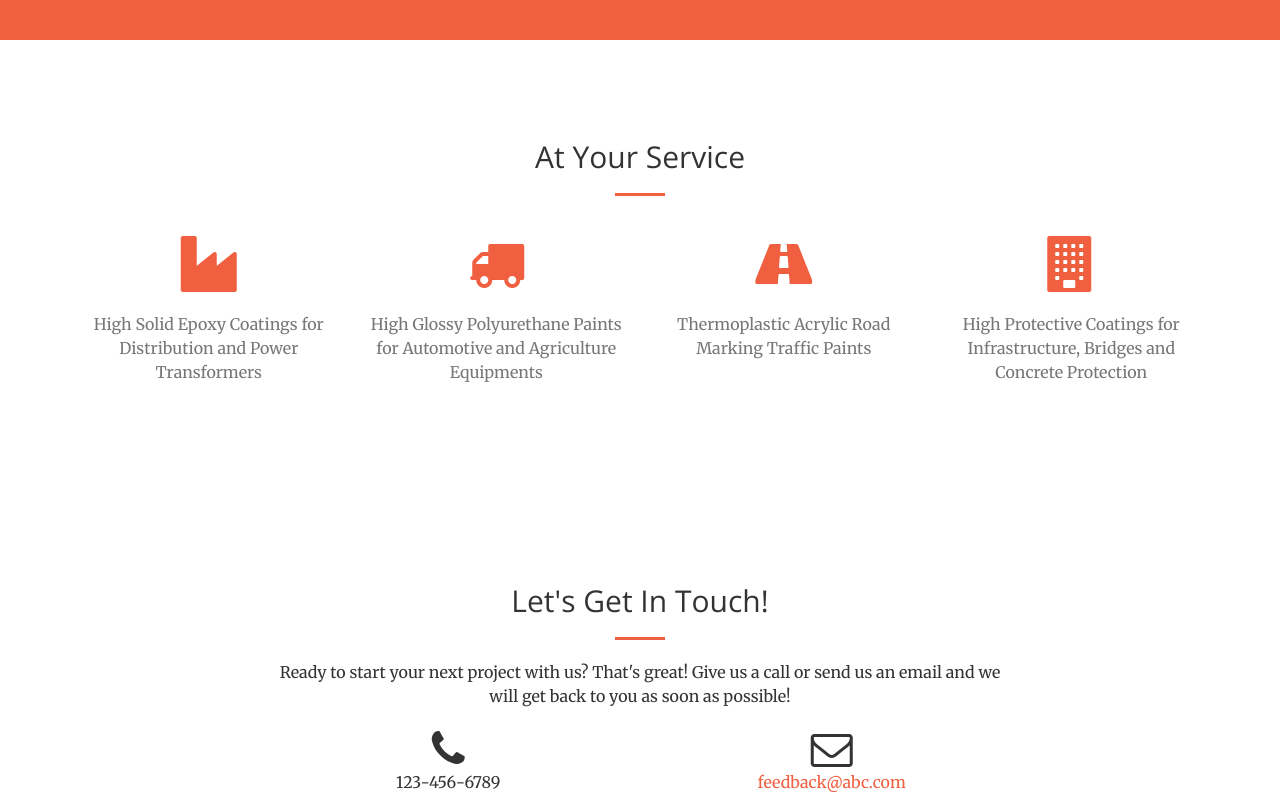
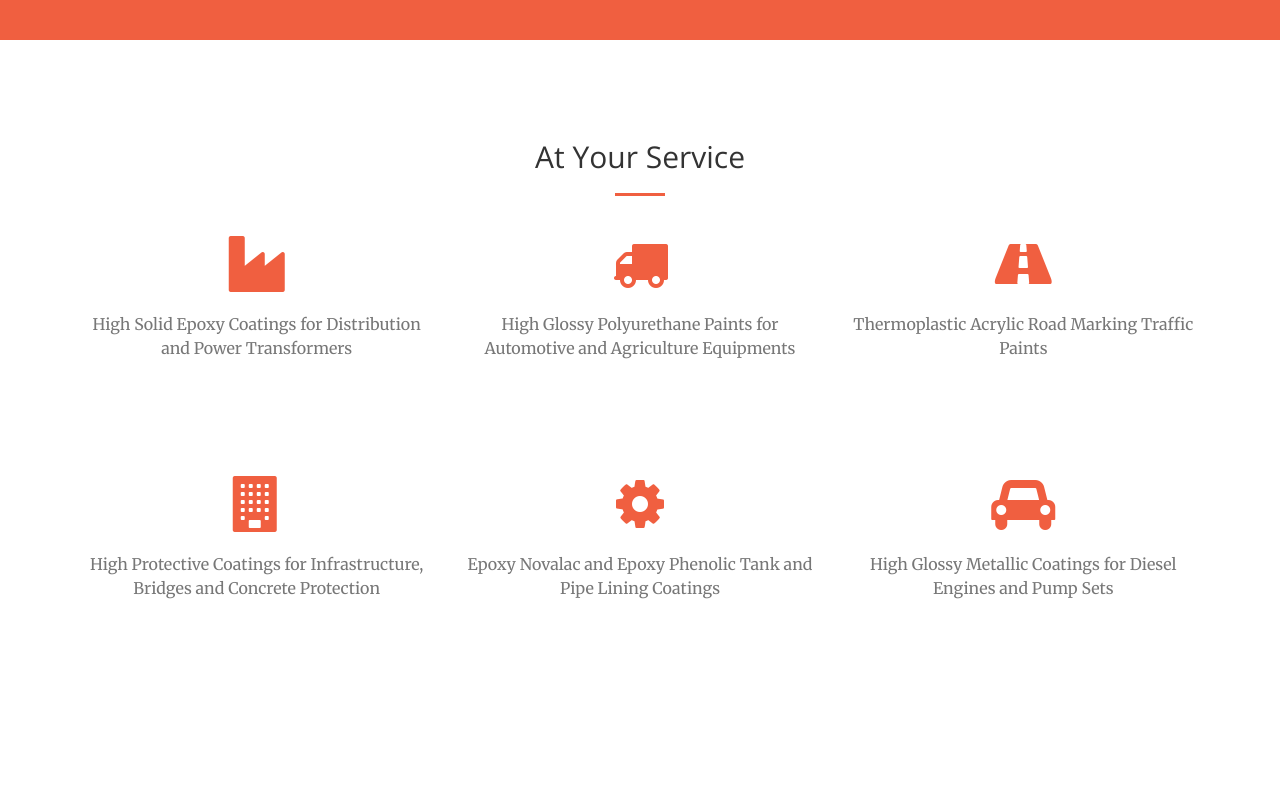
Before and after one commit to ashish1512/Indokote, a website: page index.html in a window 1280 px wide. Shown: the part 1234-2034 px from the top of the page. Drawn offline with nearby package versions, Linux system fonts and the light colour scheme.

```diff
--- a/index.html
+++ b/index.html
@@ -101,7 +101,7 @@
         <div class="container" >
             <div class="row" >
             <div class="col-lg-12 text-center">
-                    <h2 class="section-heading">We've got what you need!</h2>
+                    <h2 class="section-heading">Who we are?</h2>
                     <hr class="light">
                 </div>
                 <p style="text-align: center;font-size: 15px;">Indokote initially manufactures industrial paints to local Agriculture Implements, Transformer and Pre Engineering Building Industries. Industrial paints based on Alkyds, Acrylic, Epoxies and Polyurethanes are well known by the company, but it was needed to research exhaustively to meet diverse demands on anticorrosive and maintenance coatings from Petrochemical, Transformers, Heavy Infrastructure and Power Generation complexes.
@@ -126,32 +126,47 @@
         </div>
         <div class="container">
             <div class="row">
-                <div class="col-lg-3 col-md-6 text-center">
+                <div class="col-lg-4 col-md-6 text-center">
                     <div class="service-box">
                         <i class="fa fa-4x fa-industry text-primary sr-icons"></i>
                         <h3></h3>
                         <p class="text-muted">High Solid Epoxy Coatings for Distribution and Power Transformers</p>
                     </div>
                 </div>
-                <div class="col-lg-3 col-md-6 text-center">
+                <div class="col-lg-4 col-md-6 text-center">
                     <div class="service-box">
                         <i class="fa fa-4x fa-truck text-primary sr-icons"></i>
                         <h3></h3>
                         <p class="text-muted">High Glossy Polyurethane Paints for Automotive and Agriculture Equipments</p>
                     </div>
                 </div>
-                <div class="col-lg-3 col-md-6 text-center">
+                <div class="col-lg-4 col-md-6 text-center">
                     <div class="service-box">
                         <i class="fa fa-4x fa-road text-primary sr-icons"></i>
                         <h3></h3>
                         <p class="text-muted">Thermoplastic Acrylic Road Marking Traffic Paints</p>
                     </div>
                 </div>
-                <div class="col-lg-3 col-md-6 text-center">
+                <br><br><br><br><br><br><br><br><p></p><br><br><br>
+                <div class="col-lg-4 col-md-6 text-center">
                     <div class="service-box">
                         <i class="fa fa-4x fa-building text-primary sr-icons"></i>
                         <h3></h3>
                         <p class="text-muted">High Protective Coatings for Infrastructure, Bridges and Concrete Protection</p>
+                    </div>
+                </div>
+                <div class="col-lg-4 col-md-6 text-center">
+                    <div class="service-box">
+                        <i class="fa fa-4x fa-gear text-primary sr-icons"></i>
+                        <h3></h3>
+                        <p class="text-muted">Epoxy Novalac and Epoxy Phenolic Tank and Pipe Lining Coatings</p>
+                    </div>
+                </div>
+                <div class="col-lg-4 col-md-6 text-center">
+                    <div class="service-box">
+                        <i class="fa fa-4x fa-car text-primary sr-icons"></i>
+                        <h3></h3>
+                        <p class="text-muted">High Glossy Metallic Coatings for Diesel Engines and Pump Sets</p>
                     </div>
                 </div>
             </div>
```
